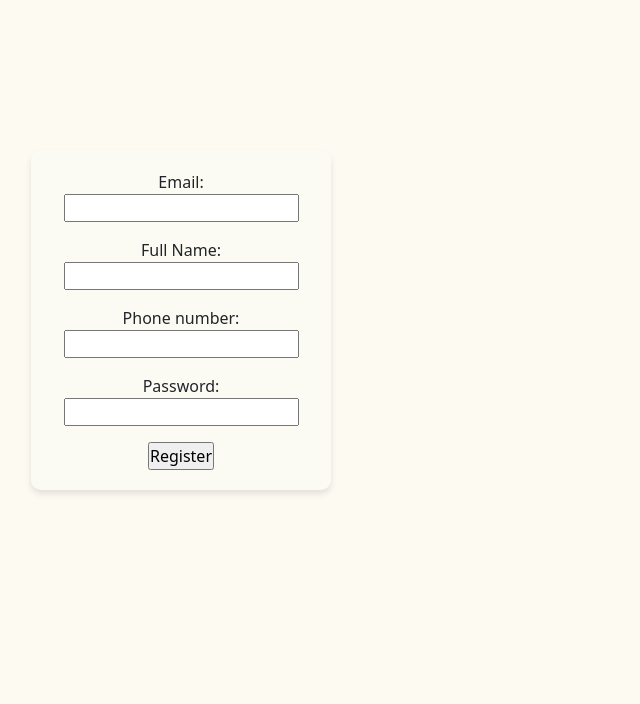
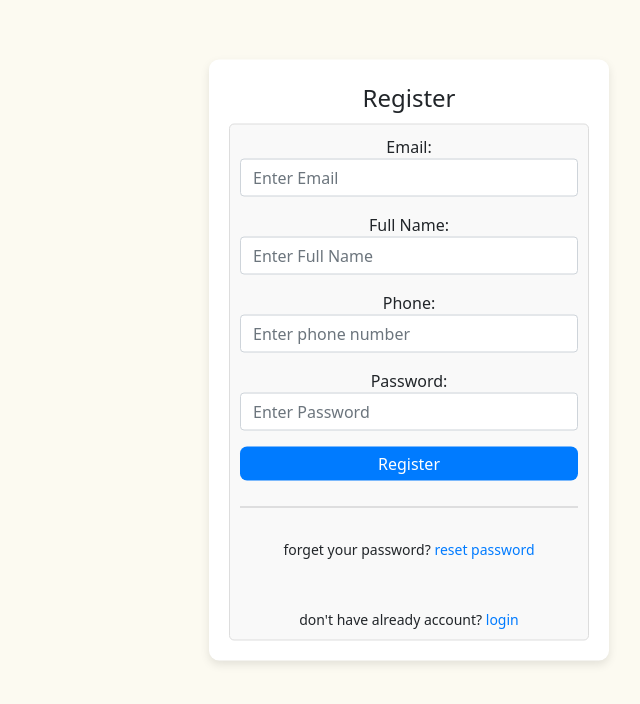
Before and after one commit to SoranHassan/Store-django, a Django app: page /accounts/register/ in a window 1280 px wide. Shown: the part 80-784 px from the top of the page, without its empty margins (231-871 px from the left). Run offline with Django 5.2, Linux system fonts and the light colour scheme.

Commit message:
first edition

```diff
--- a/accounts/forms.py
+++ b/accounts/forms.py
@@ -34,10 +34,10 @@ class UserChangeForm(forms.ModelForm):
         fields = ('email', 'phone_number', 'full_name', 'password', 'last_login')
 
 class UserRegistrationForm(forms.Form):
-    email = forms.EmailField(max_length=255)
-    full_name = forms.CharField(max_length=255, label="Full Name")
-    phone_number = forms.CharField(max_length=11)
-    password = forms.CharField(max_length=255, widget=forms.PasswordInput)
+    email = forms.EmailField(max_length=255, widget=forms.EmailInput(attrs={'class': 'form-control', 'placeholder': 'Enter Email'}))
+    full_name = forms.CharField(max_length=255, label="Full Name", widget=forms.TextInput(attrs={'class': 'form-control', 'placeholder': 'Enter Full Name'}))
+    phone_number = forms.CharField(max_length=11, label='Phone', widget=forms.TextInput(attrs={'class': 'form-control', 'placeholder': 'Enter phone number'}))
+    password = forms.CharField(max_length=255, widget=forms.PasswordInput(attrs={'class': 'form-control', 'placeholder': 'Enter Password'}))
 
     def clean_email(self):
         email = self.cleaned_data['email']
@@ -55,8 +55,8 @@ class UserRegistrationForm(forms.Form):
         return phone_number
 
 class UserLoginForm(forms.Form):
-    phone_number = forms.CharField(max_length=11)
-    password = forms.CharField(label='Password', widget=forms.PasswordInput())
+    phone_number = forms.CharField(label='Phone', max_length=11, widget=forms.TextInput(attrs={'class': 'form-control', 'placeholder': 'Enter phone number'}))
+    password = forms.CharField(label='Password', widget=forms.PasswordInput(attrs={'class': 'form-control', 'placeholder': 'Enter Password'}))
 
 class VerifyCodeForm(forms.Form):
     verify_code = forms.IntegerField()
--- /dev/null
+++ b/accounts/static/accounts/css/register.css
@@ -0,0 +1,69 @@
+.container {
+    width: 400px;
+    padding: 10px;
+    background: white;
+    border-radius: 10px;
+    box-shadow: 0px 4px 10px rgba(0, 0, 0, 0.1);
+    text-align: center;
+
+    /* مرکز‌چین کردن فرم */
+    display: flex;
+    flex-direction: column;
+    align-items: center;
+    justify-content: center;
+    gap: 15px; /* فاصله بین آیتم‌ها */
+
+    /* قرار دادن در وسط صفحه */
+    position: fixed;
+    top: 55%;
+    left: 50%;
+    transform: translate(-50%, -50%);
+}
+
+fieldset {
+    border: none;
+    padding: 10px;
+    width: 100%;
+}
+
+.register-box {
+    width: 100%;
+    padding: 10px;
+    border: 1px solid #ddd;
+    border-radius: 5px;
+    background-color: #f9f9f9;
+    display: flex;
+    flex-direction: column;
+    gap: 10px; /* فاصله بین فیلدهای ورودی */
+}
+
+.register-btn {
+    width: 100%;
+    padding: 5px;
+    background: #007bff;
+    color: white;
+    border: none;
+    border-radius: 7px;
+    cursor: pointer;
+    transition: 0.3s;
+}
+
+.register-btn:hover {
+    background: #0056b3;
+}
+
+/* تنظیم لینک‌ها و متن‌های کوچک */
+small {
+    display: block;
+    margin-top: 5px;
+}
+
+small a {
+    color: #007bff;
+    text-decoration: none;
+    transition: 0.3s;
+}
+
+small a:hover {
+    color: #0056b3;
+}
--- a/accounts/static/accounts/css/user.css
+++ /dev/null
@@ -1,20 +0,0 @@
-
-
-.container {
-    display: flex;
-    justify-content: flex-start; /* تنظیم موقعیت به سمت چپ */
-    align-items: center;
-    height: 80vh;
-    padding-left: 15%; /* جابجایی به دوسوم سمت چپ */
-}
-
-.login-box {
-    background: rgba(255, 255, 255, 0.2); /* پس‌زمینه شفاف */
-    backdrop-filter: blur(1px);
-    -webkit-backdrop-filter: blur(1px);
-    padding: 20px;
-    border-radius: 10px;
-    box-shadow: 0px 4px 6px rgba(0, 0, 0, 0.1);
-    width: 300px;
-    text-align: center;
-}
--- a/accounts/templates/accounts/register.html
+++ b/accounts/templates/accounts/register.html
@@ -6,17 +6,24 @@
 {% endblock %}
 
 {% block extra_style %}
-    <link rel="stylesheet" href="{% static 'accounts/css/user.css' %}">
+    <link rel="stylesheet" href="{% static 'accounts/css/register.css' %}">
 {% endblock %}
 
 {% block content %}
 <div class="container">
-    <div class="login-box">
-        <form method="post" novalidate>
-            {% csrf_token %}
-            {{ form.as_p }}
-            <input type="submit" value="Register">
-        </form>
-    </div>
+    <fieldset>
+        <legend>Register</legend>
+        <div class="register-box">
+            <form method="post" novalidate>
+                {% csrf_token %}
+                {{ form.as_p }}
+                <input class="register-btn" type="submit" value="Register">
+            </form><hr>
+            <small class="forget-pass">forget your password? <a href="" style="text-decoration: none;">reset password</a></small><br>
+            <small class="register-link">don't have already account?
+                <a href="{% url 'accounts:user_login'%}" style="text-decoration: none;">login</a>
+            </small>
+        </div>
+    </fieldset>
 </div>
 {% endblock %}
--- a/accounts/templates/accounts/verify.html
+++ b/accounts/templates/accounts/verify.html
@@ -6,7 +6,7 @@
 {% endblock %}
 
 {% block extra_style %}
-    <link rel="stylesheet" href="{% static 'accounts/css/user.css' %}">
+    <link rel="stylesheet" href="{% static 'accounts/css/verify.css' %}">
 {% endblock %}
 
 {% block content %}
--- a/home/models.py
+++ b/home/models.py
@@ -34,4 +34,4 @@ class Product(models.Model):
         return self.name
 
     def get_absolute_url(self):
-        return reverse('orders:cart_add', args=[self.id,])
+        return reverse('home:product_detail', args=[self.slug,])
--- a/home/templates/home/detail.html
+++ b/home/templates/home/detail.html
@@ -6,7 +6,7 @@
 {% endblock %}
 
 {% block extra_style %}
-    <link rel="stylesheet", href="{% static 'home/css/style.css' %}">
+    <link rel="stylesheet", href="{% static 'home/css/detail.css' %}">
 {% endblock %}
 
 {% block content %}
--- /dev/null
+++ b/requierments.txt
@@ -0,0 +1,3 @@
+django
+kavenegar
+requests
```
Also changed, not shown: accounts/static/accounts/css/login.css (added, +69 -0 lines), accounts/templates/accounts/login.html (+15 -8 lines), home/static/home/css/detail.css (added, +8 -0 lines), home/static/home/css/home.css (renamed from home/static/home/css/style.css, +1 -17 lines), home/templates/home/home.html (+13 -5 lines), accounts/static/accounts/css/verify.css (added).
